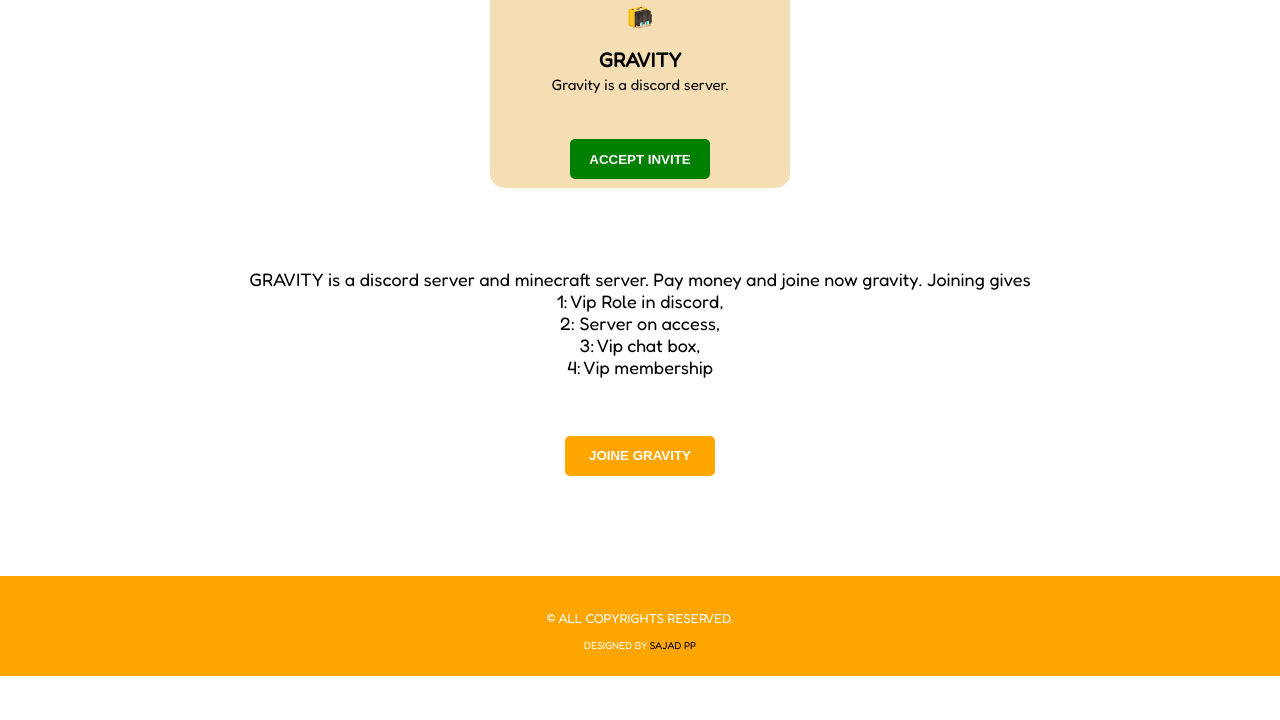
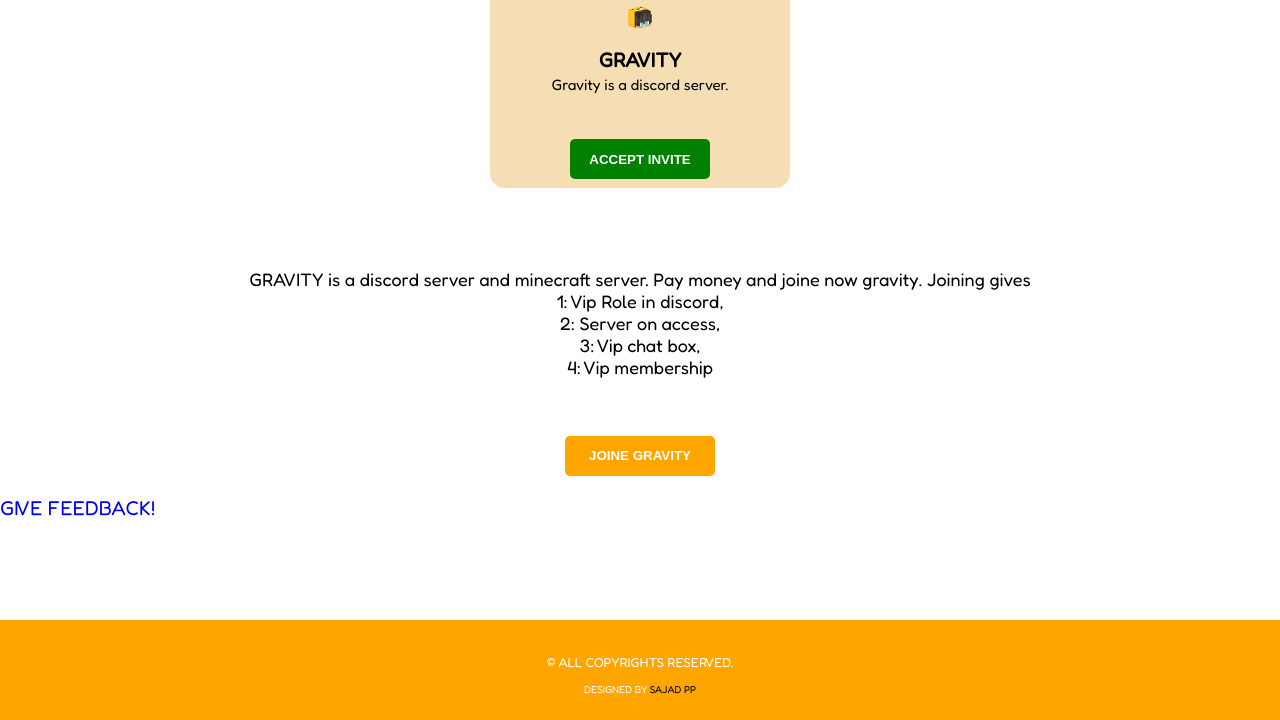
Before and after one commit to mrsajadpp/slavioo, a plain HTML site: page index.html in a window 1280 px wide. Shown: the part 562-1282 px from the top of the page. Before the commit the page ends 1238 px from the top, so only its background shows below. Drawn offline with Linux system fonts and the light colour scheme.

Commit message:
Update index.html

```diff
--- a/index.html
+++ b/index.html
@@ -69,6 +69,7 @@
        4: Vip membership
       </p></center>
      <center><a href="https://mee6.gg/m/942013559271993385"><button class="pre-btn">JOINE GRAVITY</button></a></center>
+ <a href="feedback.html"><p class="feedback">GIVE FEEDBACK!</p></a>
     </div>
   </div>
   <div class="footer">
```
